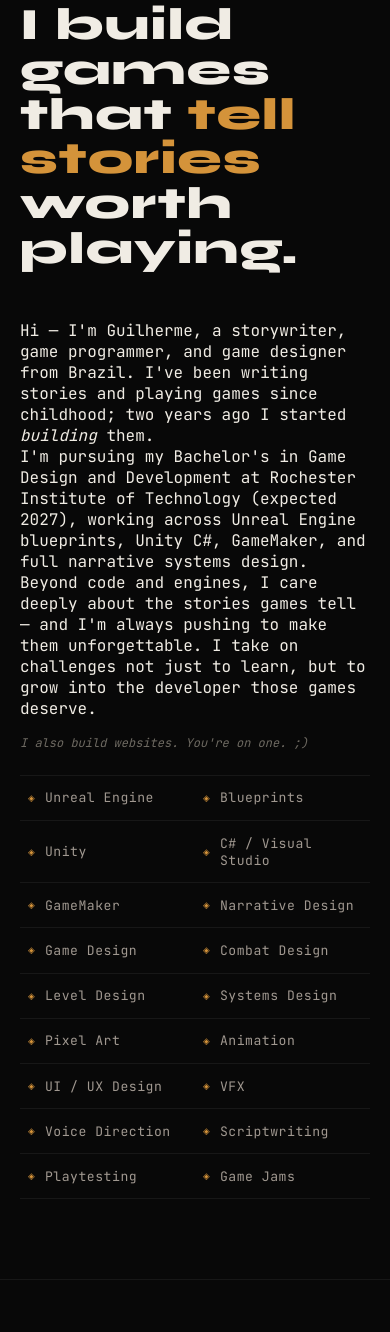
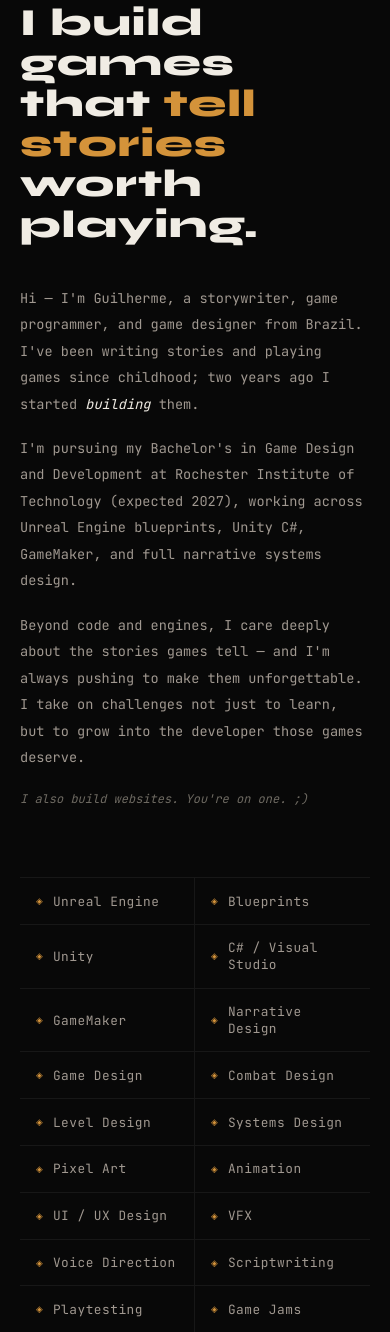
Before and after one commit to guihono/Portfolio, a plain HTML site: page index.html in a window 390 px wide. Shown: the part 951-2283 px from the top of the page. Drawn offline with Linux system fonts and the light colour scheme; animation ran at ten frames a second.

Commit message:
Update style.css

```diff
--- a/style.css
+++ b/style.css
@@ -182,23 +182,28 @@ section { padding: 7rem 0; }
 
 /* ── ABOUT ── */
 #about { background: var(--bg); border-top: 1px solid var(--border2); border-bottom: 1px solid var(--border2); }
-.about-layout { display: grid; grid-template-columns: 1fr 1.2fr; gap: 5rem; align-items: start; }
-.about-left .section-heading { margin-bottom: 1.5rem; font-size: clamp(2.4rem,5vw,4rem); line-height: 1.05; }
+.about-top {
+  display: grid; grid-template-columns: 1fr 1.1fr;
+  gap: 5rem; align-items: start; margin-bottom: 3rem;
+}
+.about-top .section-heading { margin-bottom: 0; font-size: clamp(2.4rem,5vw,4rem); line-height: 1.05; }
+.about-bio p { font-family: var(--ff-mono); font-size: 0.85rem; line-height: 1.95; color: var(--mid); margin-bottom: 1.1rem; }
+.about-bio em { color: var(--white); font-style: italic; }
+.about-note { margin-top: 1rem; font-size: 0.75rem !important; color: var(--muted) !important; font-style: italic; }
 .skills-grid {
-  display: grid; grid-template-columns: repeat(3, 1fr); gap: 0;
-  margin-top: 1.5rem; border-top: 1px solid var(--border2);
+  display: grid; grid-template-columns: repeat(6, 1fr); gap: 0;
+  border-top: 1px solid var(--border2);
 }
 .skill-item {
-  font-family: var(--ff-mono); font-size: 0.82rem; letter-spacing: 0.04em;
+  font-family: var(--ff-mono); font-size: 0.8rem; letter-spacing: 0.04em;
   color: var(--mid); display: flex; align-items: center; gap: 0.6rem;
-  padding: 0.85rem 0.5rem; border-bottom: 1px solid var(--border2);
+  padding: 0.9rem 1rem; border-bottom: 1px solid var(--border2);
+  border-right: 1px solid var(--border2);
   transition: color var(--t), background var(--t);
 }
+.skill-item:nth-child(6n) { border-right: none; }
 .skill-item:hover { color: var(--amber); background: rgba(212,147,58,0.04); }
 .sk-icon { color: var(--amber); font-size: 0.55rem; flex-shrink: 0; }
-.about-right p { font-family: var(--ff-mono); font-size: 0.85rem; line-height: 1.95; color: var(--mid); margin-bottom: 1.1rem; }
-.about-right em { color: var(--white); font-style: italic; }
-.about-note { margin-top: 1rem; font-size: 0.75rem !important; color: var(--muted) !important; font-style: italic; }
 
 /* ── FEATURED CARD (Changeling) ── */
 .featured-card {
@@ -408,8 +413,10 @@ footer { background: #050505; border-top: 1px solid var(--border2); padding: 6re
   .proj-card--personal-hero .pc-media { width: 100%; min-height: 0; aspect-ratio: 16/9; }
 }
 @media (max-width: 1000px) {
-  .about-layout { grid-template-columns: 1fr; gap: 3rem; }
+  .about-top { grid-template-columns: 1fr; gap: 2.5rem; }
   .skills-grid { grid-template-columns: repeat(3, 1fr); }
+  .skill-item:nth-child(6n) { border-right: 1px solid var(--border2); }
+  .skill-item:nth-child(3n) { border-right: none; }
   .featured-card { grid-template-columns: 1fr; padding: 2rem; }
   .nature-contributions { grid-template-columns: 1fr; gap: 1rem; }
 }
@@ -436,6 +443,8 @@ footer { background: #050505; border-top: 1px solid var(--border2); padding: 6re
 }
 @media (max-width: 520px) {
   .skills-grid { grid-template-columns: repeat(2, 1fr); }
+  .skill-item:nth-child(3n) { border-right: 1px solid var(--border2); }
+  .skill-item:nth-child(2n) { border-right: none; }
   .hero-actions { flex-direction: column; align-items: center; }
   .hero-eyebrow { font-size: 0.8rem; }
   .footer-icons-row { justify-content: center; }
```
